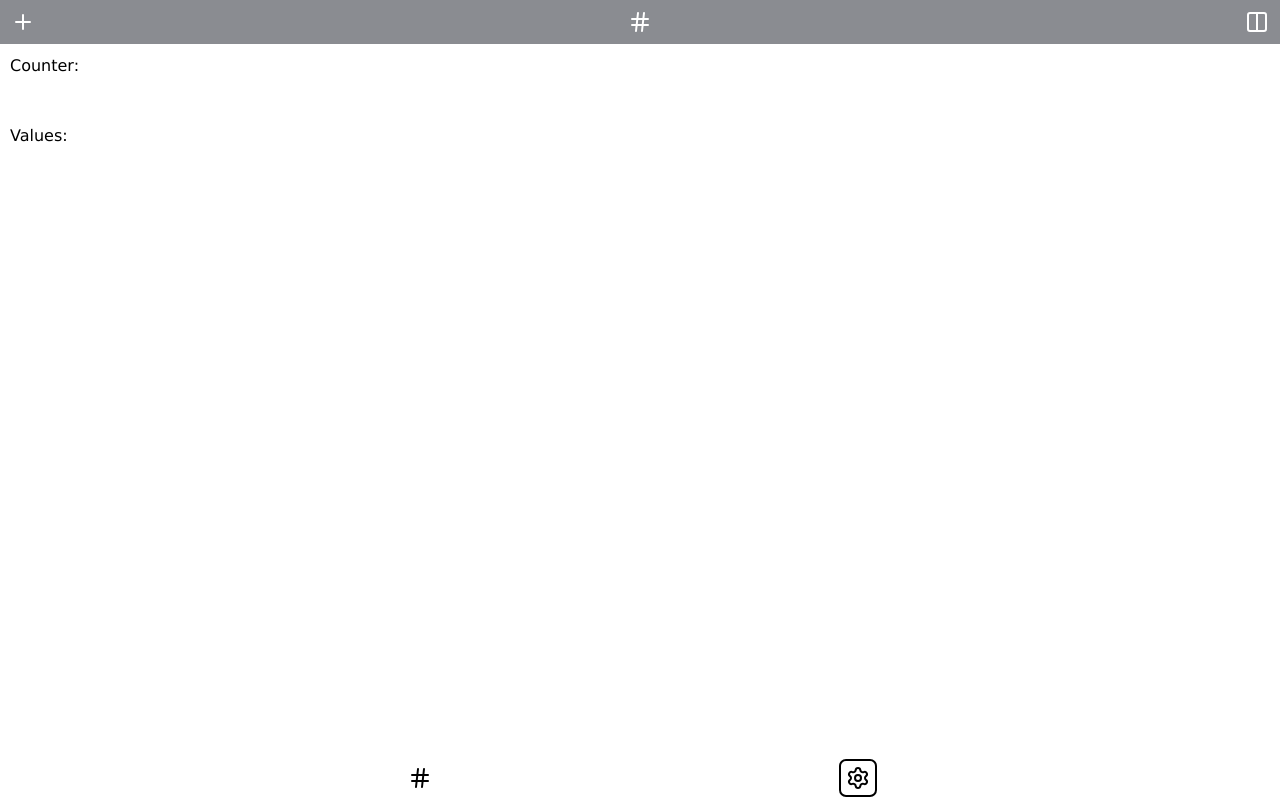
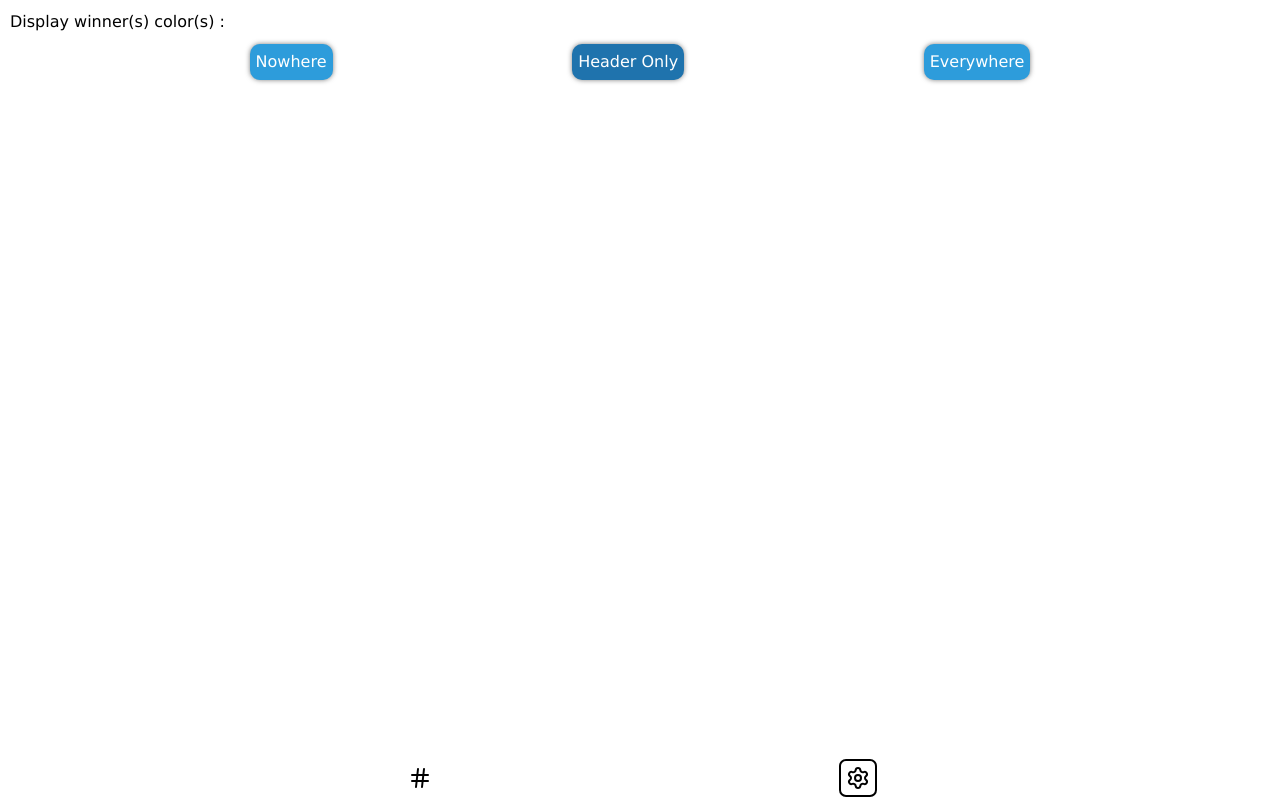
Before and after one commit to aurock-dev/counter, a Vue app: page /settings in a window 1280 px wide. Built offline with nearby package versions, Linux system fonts and the light colour scheme.

Commit message:
add settings and options logic

```diff
--- a/src/App.vue
+++ b/src/App.vue
@@ -1,12 +1,16 @@
 <script setup>
 import { RouterView } from 'vue-router'
-import Header from '@/components/Header.vue';
+import { useSettingsStore } from '@/store/settings';
+import { useCountersStore } from '@/store/counters';
 import Footer from '@/components/Footer.vue';
+
+const settings = useSettingsStore()
+const counters = useCountersStore()
+
 </script>
 
 <template>
-    <div>
-        <Header />
+    <div :style="settings.optionWinnerColor === 2 ? { background: counters.winnerGradient } : {}">
         <RouterView />
         <Footer />
     </div>
--- a/src/assets/base.css
+++ b/src/assets/base.css
@@ -20,7 +20,8 @@ button {
     border: none;
     border-radius: 10px;
     color: var(--clr-white);
-    box-shadow: var(--default-shadow);
+    background-color: var(--clr-blue-500);
+    box-shadow: var(--button-shadow);
 }
 
 button:hover {
--- a/src/assets/variables.css
+++ b/src/assets/variables.css
@@ -32,7 +32,8 @@
 
 
     --shadow-color: rgba(53, 53, 53, 0.641);
-    --default-shadow: 3px 3px 6px 0px var(--shadow-color);
+    --counter-shadow: 3px 3px 6px 0px var(--shadow-color);
+    --button-shadow: 0px 0px 5px 0px var(--shadow-color);
 
     --font: Verdana, Arial, Helvetica, sans-serif;
 
--- a/src/components/Counter.vue
+++ b/src/components/Counter.vue
@@ -101,7 +101,7 @@ const changeColor = (color) => {
     align-items: center;
     border-radius: 10px;
     background-color: var(--clr-grey-500);
-    box-shadow: var(--default-shadow);
+    box-shadow: var(--counter-shadow);
     overflow: hidden;
 
     .counter__header {
--- a/src/components/Header.vue
+++ b/src/components/Header.vue
@@ -9,7 +9,7 @@ const counters = useCountersStore()
 </script>
 
 <template>
-    <div class="header" :style="{ background: counters.winnerGradient }">
+    <div class="header" :style="settings.optionWinnerColor === 1 ? { background: counters.winnerGradient } : {}">
         <button class="--btn-icon" @click="counters.createCounter()">
             <Plus />
         </button>
--- a/src/store/settings.js
+++ b/src/store/settings.js
@@ -3,6 +3,7 @@ import { ref } from 'vue'
 
 export const useSettingsStore = defineStore('settings', () => {
     const columnCount = ref(1)
+    const optionWinnerColor = ref(1)
 
     function setColumns() {
         columnCount.value = 2
@@ -15,7 +16,8 @@ export const useSettingsStore = defineStore('settings', () => {
     return {
         columnCount,
         setColumns,
-        setRows
+        setRows,
+        optionWinnerColor,
     }
 },
     {
--- a/src/views/CountersView.vue
+++ b/src/views/CountersView.vue
@@ -3,6 +3,7 @@ import { computed } from 'vue'
 import { useSettingsStore } from '@/store/settings';
 import { useCountersStore } from '@/store/counters';
 import Counter from '@/components/Counter.vue';
+import Header from '@/components/Header.vue';
 
 const settings = useSettingsStore()
 const counters = useCountersStore()
@@ -13,6 +14,7 @@ const layoutClass = computed(() => {
 </script>
 
 <template>
+    <Header />
     <div :class="['app', layoutClass]">
         <Counter v-for="counter in counters.counters" :key="counter.id" :id="counter.id" />
     </div>
--- a/src/views/SettingsView.vue
+++ b/src/views/SettingsView.vue
@@ -1,28 +1,52 @@
 <script setup>
 import { useSettingsStore } from '@/store/settings'
 
-const store = useSettingsStore()
+const settings = useSettingsStore()
+
+const changeWinnerColor = (option) => {
+    settings.optionWinnerColor = option;
+}
+
 </script>
 
 <template>
-    <div class="app">
-        <label for="counters">
-            Counter:
-            <input type="number" name="counters" id="input-counter" v-model="store.counters">
-        </label>
-        <label for="values">
-            Values:
-            <input type="number" name="values" id="input-value" v-model="store.counterValue">
-        </label>
+    <div class="settings">
+        <div class="settings__winnercolor">
+            <p>Display winner(s) color(s) :</p>
+            <div class="settings__winnercolor_options">
+                <button :class="{ '--btn-selected': settings.optionWinnerColor === 0 }"
+                    @click="changeWinnerColor(0)">Nowhere</button>
+                <button :class="{ '--btn-selected': settings.optionWinnerColor === 1 }"
+                    @click="changeWinnerColor(1)">Header Only</button>
+                <button :class="{ '--btn-selected': settings.optionWinnerColor === 2 }"
+                    @click="changeWinnerColor(2)">Everywhere</button>
+            </div>
+        </div>
     </div>
 </template>
 
 <style scoped>
-.app {
-    height: calc(100vh - var(--header-height) - var(--footer-height));
+.settings {
+    height: calc(100vh - var(--footer-height));
     display: flex;
     flex-direction: column;
     gap: 20px;
     padding: 10px;
 }
+
+.settings__winnercolor {
+    display: flex;
+    flex-direction: column;
+    gap: 10px;
+}
+
+.settings__winnercolor_options {
+    display: flex;
+    flex-direction: row;
+    justify-content: space-evenly;
+}
+
+.--btn-selected {
+    background-color: var(--clr-blue-700);
+}
 </style>
```
